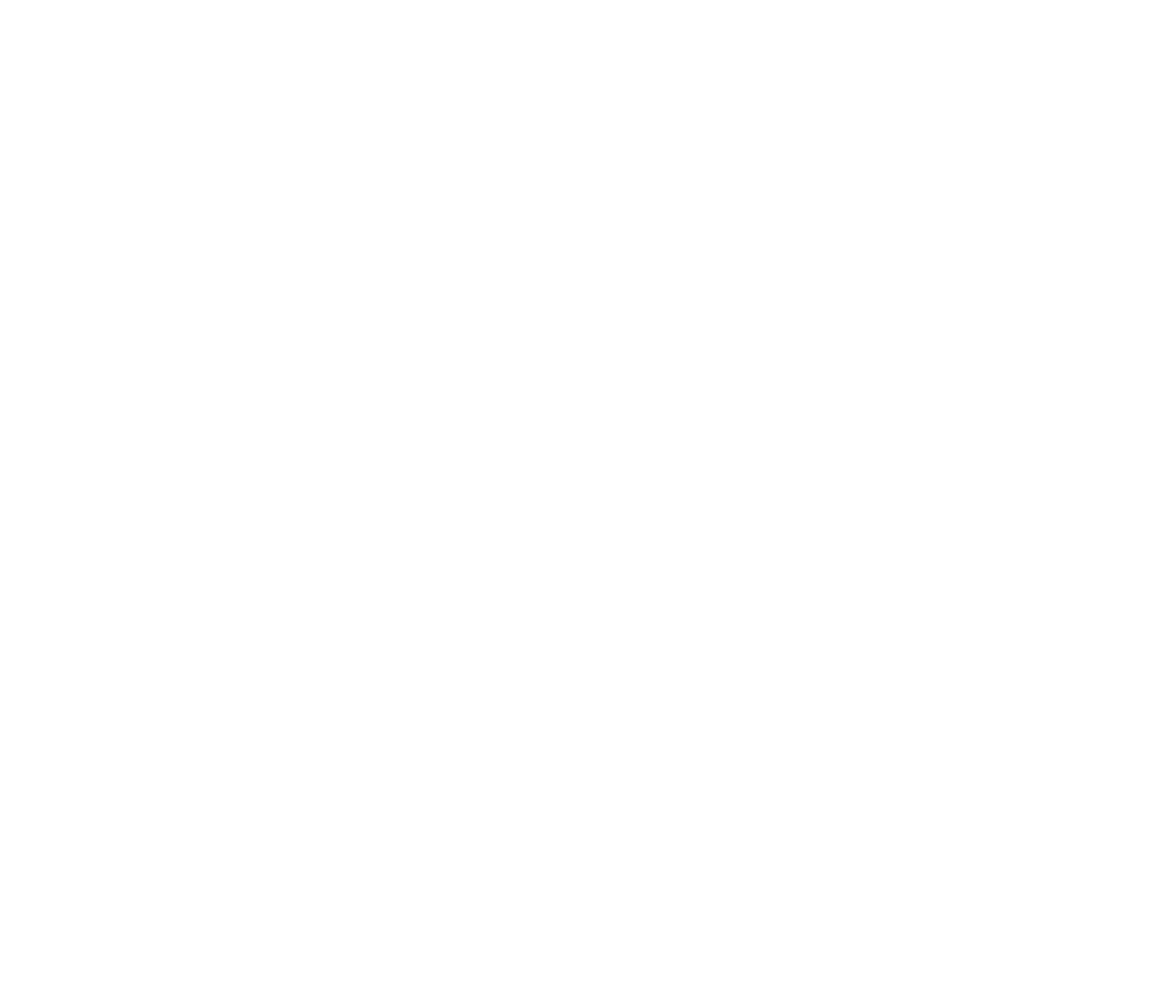
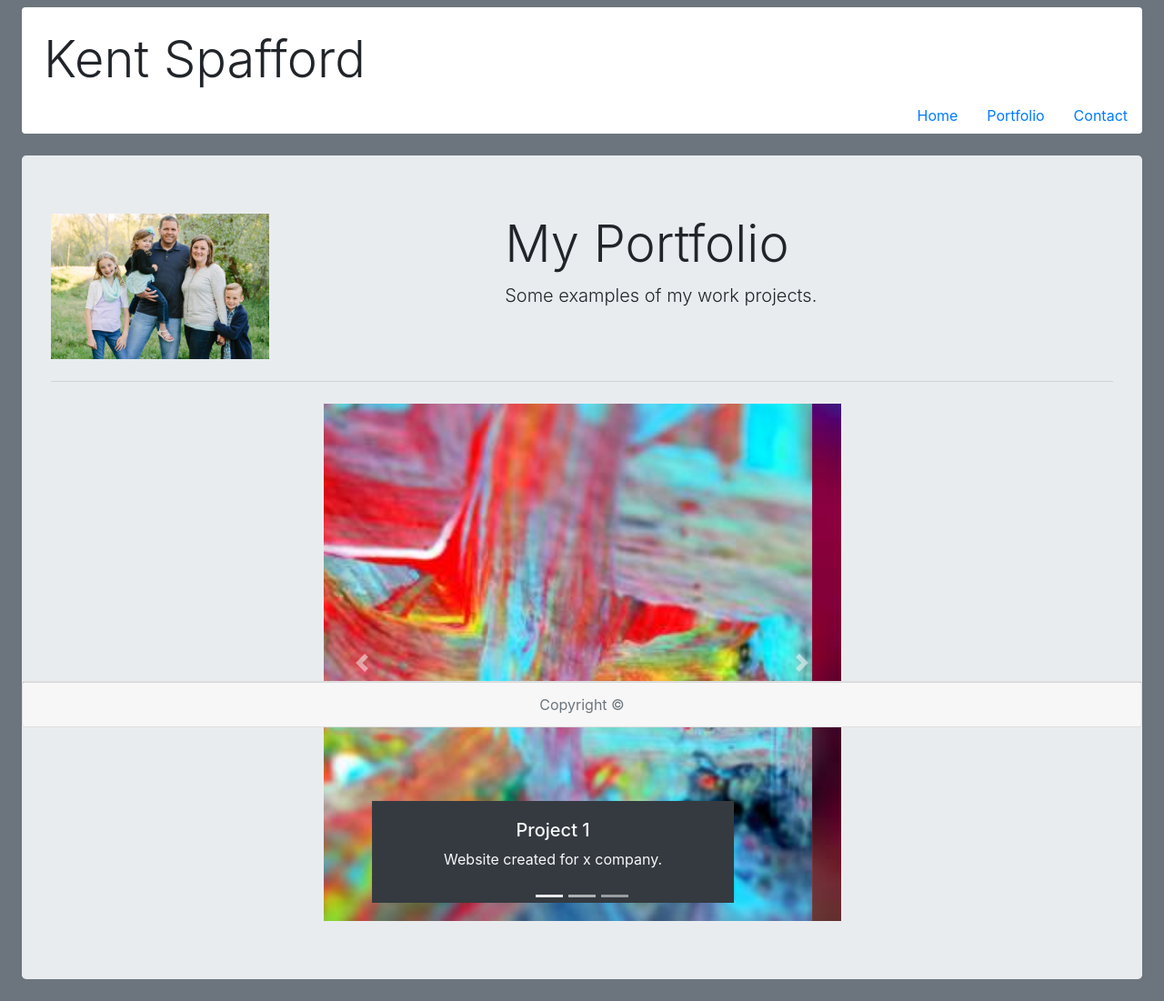
Before and after one commit to kspaffk/bootstrap-portfolio, a plain HTML site: page portfolio.html in a window 1280 px wide. Shown: the whole page at 91% size. Before the commit the page ends 800 px from the top, so only its background shows below. Drawn offline with nearby package versions, Linux system fonts and the light colour scheme.

Commit message:
finish up portfolio and contact pages

```diff
--- a/contact.html
+++ b/contact.html
@@ -0,0 +1,71 @@
+<!DOCTYPE html>
+<html lang="en" dir="ltr">
+  <head>
+    <meta charset="utf-8" />
+    <meta name="viewport" content="width=device-width, initial-scale=1.0" />
+    <title>Contact Me</title>
+    <link
+      rel="stylesheet"
+      href="https://stackpath.bootstrapcdn.com/bootstrap/4.3.1/css/bootstrap.min.css"
+      integrity="sha384-ggOyR0iXCbMQv3Xipma34MD+dH/1fQ784/j6cY/iJTQUOhcWr7x9JvoRxT2MZw1T"
+      crossorigin="anonymous"
+    />
+  </head>
+  <body class="bg-secondary">
+    <nav class="bg-white mx-4 my-2 rounded">
+      <div class="justify-content-start">
+        <h1 class="display-4 ml-4 pt-4">Kent Spafford</h1>
+      </div>
+      <ul class="nav justify-content-end">
+        <li class="nav-item">
+          <a class="nav-link active" href="index.html">Home</a>
+        </li>
+        <li class="nav-item">
+          <a class="nav-link" href="portfolio.html">Portfolio</a>
+        </li>
+        <li class="nav-item">
+          <a class="nav-link" href="contact.html">Contact</a>
+        </li>
+      </ul>
+    </nav>
+    <header>
+      <div class="jumbotron m-4 ">
+        <div class="row">
+          <div class="col-md-5">
+            <img
+              src="img/845_0085.jpg"
+              alt="my-family-pic"
+              height="160"
+              width="240"
+            />
+          </div>
+          <div class="col-md-6">
+            <h1 class="display-4">Contact Me</h1>
+            <p class="lead">Fill in the form if you would like to discuss my work.</p>
+          </div>
+        </div>
+        <hr class="my-4" />
+        <form class="mx-auto">
+            <div class="form-group">
+                <label for="fullname">Full Name</label>
+                <input type="text" class="form-control" id="fullname" placeholder="John Smith">
+            </div>
+            <div class="form-group">
+                <label for="email">Email address</label>
+                <input type="email" class="form-control" id="email" aria-describedby="emailHelp" placeholder="Enter email">
+            </div>
+            <div class="form-group">
+                <label for="message">Message</label>
+                <textarea class="form-control" id="message" rows="7"></textarea>
+            </div>
+            <button type="submit" class="btn btn-info">Submit</button>
+        </form>
+      </div>
+    </header>
+    <div class="card mx-4 rounded fixed-bottom">
+      <div class="card-footer text-muted text-center">
+        Copyright &copy;
+      </div>
+    </div>
+  </body>
+</html>
--- a/portfolio.html
+++ b/portfolio.html
@@ -0,0 +1,103 @@
+<!DOCTYPE html>
+<html lang="en" dir="ltr">
+  <head>
+    <meta charset="utf-8" />
+    <meta name="viewport" content="width=device-width, initial-scale=1.0" />
+    <title>Contact Me</title>
+    <link
+      rel="stylesheet"
+      href="https://stackpath.bootstrapcdn.com/bootstrap/4.3.1/css/bootstrap.min.css"
+      integrity="sha384-ggOyR0iXCbMQv3Xipma34MD+dH/1fQ784/j6cY/iJTQUOhcWr7x9JvoRxT2MZw1T"
+      crossorigin="anonymous"
+    />
+  </head>
+  <body class="bg-secondary">
+    <nav class="bg-white mx-4 my-2 rounded">
+      <div class="justify-content-start">
+        <h1 class="display-4 ml-4 pt-4">Kent Spafford</h1>
+      </div>
+      <ul class="nav justify-content-end">
+        <li class="nav-item">
+          <a class="nav-link active" href="index.html">Home</a>
+        </li>
+        <li class="nav-item">
+          <a class="nav-link" href="portfolio.html">Portfolio</a>
+        </li>
+        <li class="nav-item">
+          <a class="nav-link" href="contact.html">Contact</a>
+        </li>
+      </ul>
+    </nav>
+    <header>
+      <div class="jumbotron m-4 ">
+        <div class="row">
+          <div class="col-md-5">
+            <img
+              src="img/845_0085.jpg"
+              alt="my-family-pic"
+              height="160"
+              width="240"
+            />
+          </div>
+          <div class="col-md-6">
+            <h1 class="display-4">My Portfolio</h1>
+            <p class="lead">Some examples of my work projects.</p>
+          </div>
+        </div>
+        <hr class="my-4" />
+        <div class="row">
+            <div class="col-md-6 mx-auto">
+                <div class="bd-example">
+                    <div id="carouselExampleCaptions" class="carousel slide" data-ride="carousel">
+                        <ol class="carousel-indicators">
+                        <li data-target="#carouselExampleCaptions" data-slide-to="0" class="active"></li>
+                        <li data-target="#carouselExampleCaptions" data-slide-to="1"></li>
+                        <li data-target="#carouselExampleCaptions" data-slide-to="2"></li>
+                        </ol>
+                        <div class="carousel-inner">
+                        <div class="carousel-item active">
+                            <img src="img/abstract1.jpg" class="d-block w-100" alt="project">
+                            <div class="carousel-caption d-none d-md-block bg-dark text-light">
+                            <h5>Project 1</h5>
+                            <p>Website created for x company.</p>
+                            </div>
+                        </div>
+                        <div class="carousel-item">
+                            <img src="img/abstract2.jpg" class="d-block w-100" alt="project">
+                            <div class="carousel-caption d-none d-md-block bg-dark text-light">
+                            <h5>Second slide label</h5>
+                            <p>Website created for y company.</p>
+                            </div>
+                        </div>
+                        <div class="carousel-item">
+                            <img src="img/abstract3.jpg" class="d-block w-100" alt="project">
+                            <div class="carousel-caption d-none d-md-block bg-dark text-light">
+                            <h5>Third slide label</h5>
+                            <p>Website created for z company.</p>
+                            </div>
+                        </div>
+                        </div>
+                        <a class="carousel-control-prev" href="#carouselExampleCaptions" role="button" data-slide="prev">
+                        <span class="carousel-control-prev-icon" aria-hidden="true"></span>
+                        <span class="sr-only">Previous</span>
+                        </a>
+                        <a class="carousel-control-next" href="#carouselExampleCaptions" role="button" data-slide="next">
+                        <span class="carousel-control-next-icon" aria-hidden="true"></span>
+                        <span class="sr-only">Next</span>
+                        </a>
+                    </div>
+                </div>
+            </div>
+        </diwv>
+    </header>
+    <div class="card mx-4 rounded fixed-bottom">
+      <div class="card-footer text-muted text-center">
+        Copyright &copy;
+      </div>
+    </div>
+
+    <script src="https://code.jquery.com/jquery-3.3.1.slim.min.js" integrity="sha384-q8i/X+965DzO0rT7abK41JStQIAqVgRVzpbzo5smXKp4YfRvH+8abtTE1Pi6jizo" crossorigin="anonymous"></script>
+    <script src="https://cdnjs.cloudflare.com/ajax/libs/popper.js/1.14.7/umd/popper.min.js" integrity="sha384-UO2eT0CpHqdSJQ6hJty5KVphtPhzWj9WO1clHTMGa3JDZwrnQq4sF86dIHNDz0W1" crossorigin="anonymous"></script>
+    <script src="https://stackpath.bootstrapcdn.com/bootstrap/4.3.1/js/bootstrap.min.js" integrity="sha384-JjSmVgyd0p3pXB1rRibZUAYoIIy6OrQ6VrjIEaFf/nJGzIxFDsf4x0xIM+B07jRM" crossorigin="anonymous"></script>
+  </body>
+</html>
```
Also changed, not shown: index.html (+42 -17 lines).
